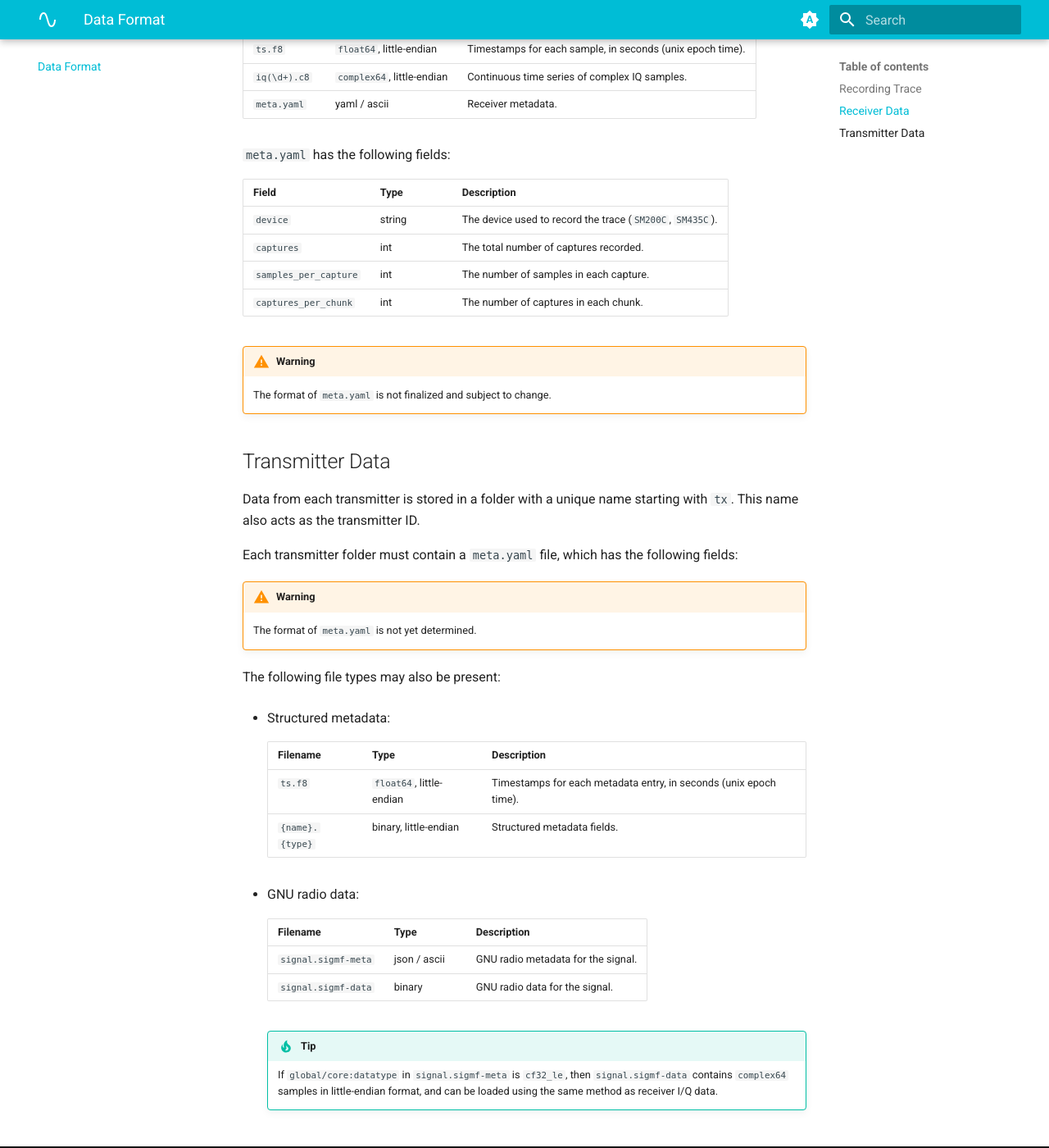
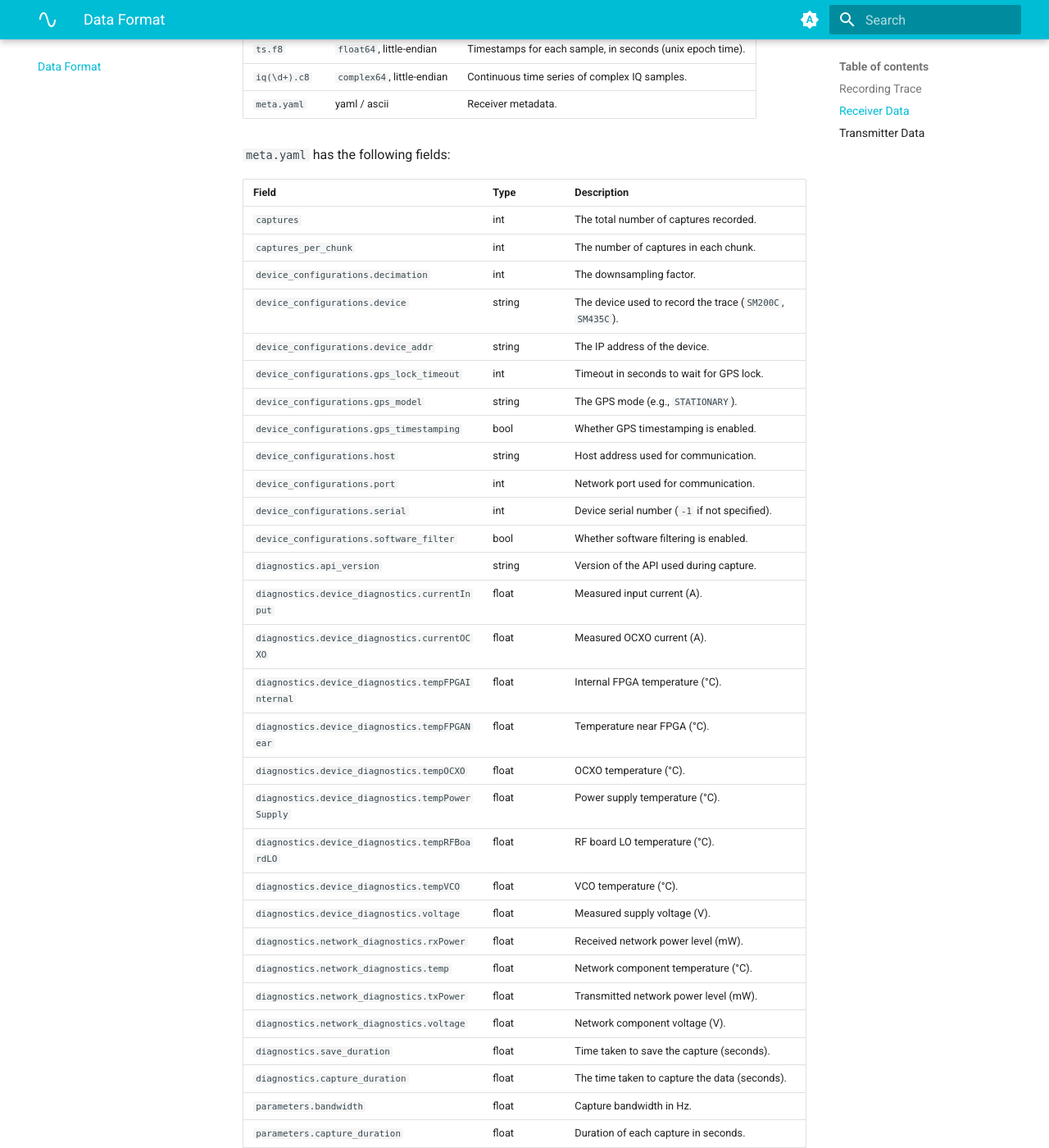
Before and after one commit to deep-spectrum/iq-sdk, an MkDocs documentation site: the page built from docs/format.md, in a window 1280 px wide and 1400 px high, scrolled down 1577 px. Shown: the whole window at 82% size. Built offline with MkDocs 1.6.1 and Material for MkDocs 9.7.7, drawn with Linux system fonts in a browser that asks for light colours; some web fonts are replaced; some of the changed text lies outside the part shown.

Commit message:
Docs update (#1)
* Update meta

* Add a note about the diagnostics

* Update note

* Add a new diagnostic field that is not yet implemented

```diff
--- a/docs/format.md
+++ b/docs/format.md
@@ -60,12 +60,47 @@
 
 `meta.yaml` has the following fields:
 
-| Field | Type | Description |
-| --- | --- | --- |
-| `device` | string | The device used to record the trace (`SM200C`, `SM435C`). |
-| `captures` | int | The total number of captures recorded. |
-| `samples_per_capture` | int | The number of samples in each capture. |
-| `captures_per_chunk` | int | The number of captures in each chunk. |
+| Field                                             | Type   | Description                                               |
+|---------------------------------------------------|--------|-----------------------------------------------------------|
+| `captures`                                        | int    | The total number of captures recorded.                    |
+| `captures_per_chunk`                              | int    | The number of captures in each chunk.                     |
+| `device_configurations.decimation`                | int    | The downsampling factor.                                  |
+| `device_configurations.device`                    | string | The device used to record the trace (`SM200C`, `SM435C`). |
+| `device_configurations.device_addr`               | string | The IP address of the device.                             |
+| `device_configurations.gps_lock_timeout`          | int    | Timeout in seconds to wait for GPS lock.                  |
+| `device_configurations.gps_model`                 | string | The GPS mode (e.g., `STATIONARY`).                        |
+| `device_configurations.gps_timestamping`          | bool   | Whether GPS timestamping is enabled.                      |
+| `device_configurations.host`                      | string | Host address used for communication.                      |
+| `device_configurations.port`                      | int    | Network port used for communication.                      |
+| `device_configurations.serial`                    | int    | Device serial number (`-1` if not specified).             |
+| `device_configurations.software_filter`           | bool   | Whether software filtering is enabled.                    |
+| `diagnostics.api_version`                         | string | Version of the API used during capture.                   |
+| `diagnostics.device_diagnostics.currentInput`     | float  | Measured input current (A).                               |
+| `diagnostics.device_diagnostics.currentOCXO`      | float  | Measured OCXO current (A).                                |
+| `diagnostics.device_diagnostics.tempFPGAInternal` | float  | Internal FPGA temperature (°C).                           |
+| `diagnostics.device_diagnostics.tempFPGANear`     | float  | Temperature near FPGA (°C).                               |
+| `diagnostics.device_diagnostics.tempOCXO`         | float  | OCXO temperature (°C).                                    |
+| `diagnostics.device_diagnostics.tempPowerSupply`  | float  | Power supply temperature (°C).                            |
+| `diagnostics.device_diagnostics.tempRFBoardLO`    | float  | RF board LO temperature (°C).                             |
+| `diagnostics.device_diagnostics.tempVCO`          | float  | VCO temperature (°C).                                     |
+| `diagnostics.device_diagnostics.voltage`          | float  | Measured supply voltage (V).                              |
+| `diagnostics.network_diagnostics.rxPower`         | float  | Received network power level (mW).                        |
+| `diagnostics.network_diagnostics.temp`            | float  | Network component temperature (°C).                       |
+| `diagnostics.network_diagnostics.txPower`         | float  | Transmitted network power level (mW).                     |
+| `diagnostics.network_diagnostics.voltage`         | float  | Network component voltage (V).                            |
+| `diagnostics.save_duration`                       | float  | Time taken to save the capture (seconds).                 |
+| `diagnostics.capture_duration`                    | float  | The time taken to capture the data (seconds).             |
+| `parameters.bandwidth`                            | float  | Capture bandwidth in Hz.                                  |
+| `parameters.capture_duration`                     | float  | Duration of each capture in seconds.                      |
+| `parameters.center_frequency`                     | float  | Center frequency in Hz.                                   |
+| `parameters.stop_if_sample_loss`                  | bool   | Whether capture stops if sample loss is detected.         |
+| `sample_loss`                                     | bool   | Indicates if sample loss occurred during capture.         |
+| `samples_per_capture`                             | int    | The number of samples in each capture.                    |
+
+!!! note
+
+    If a diagnostic field is not present or the entry is `null`, then the device does not have the necessary hardware
+    for that diagnostic reading.
 
 !!! warning
 
```
